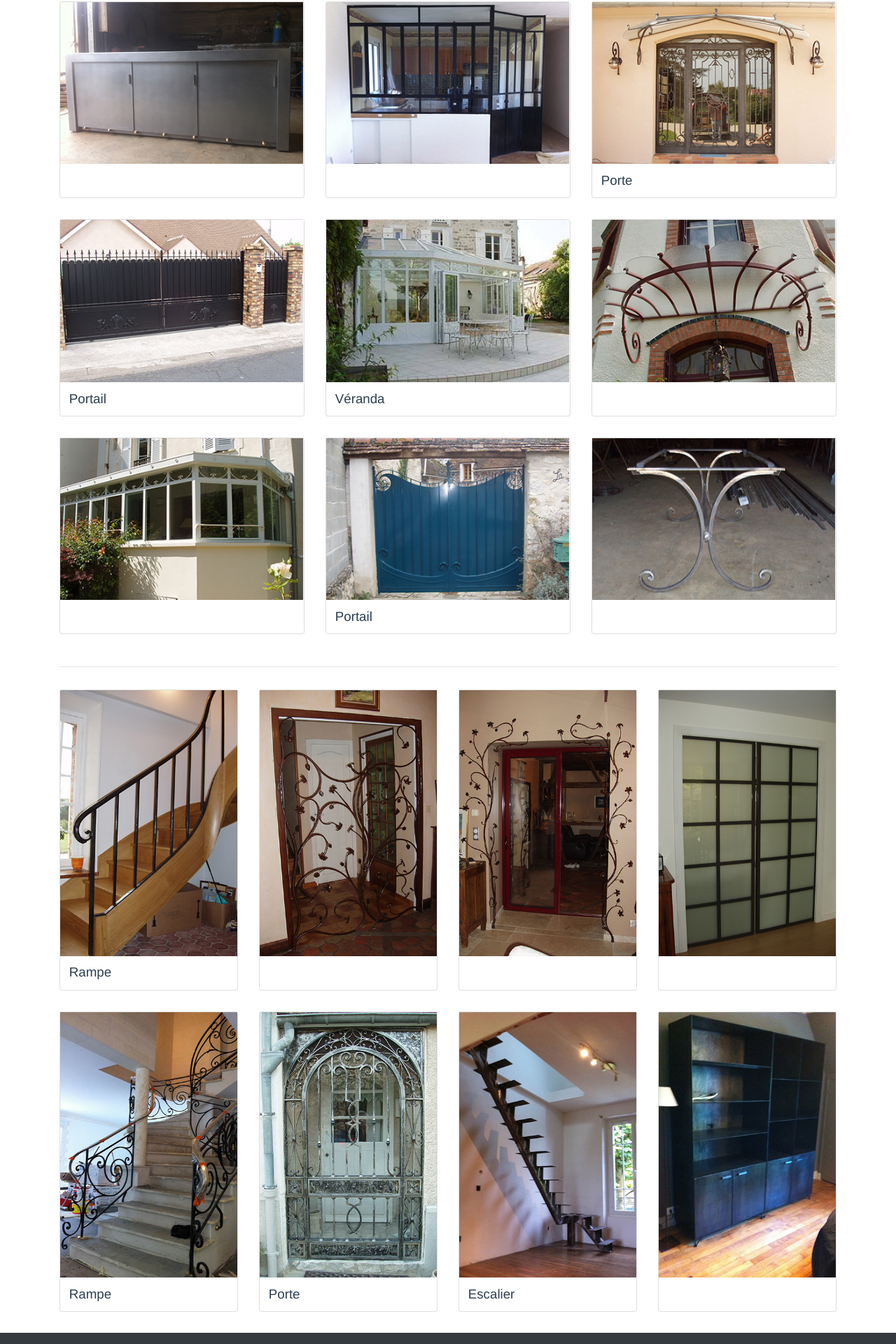
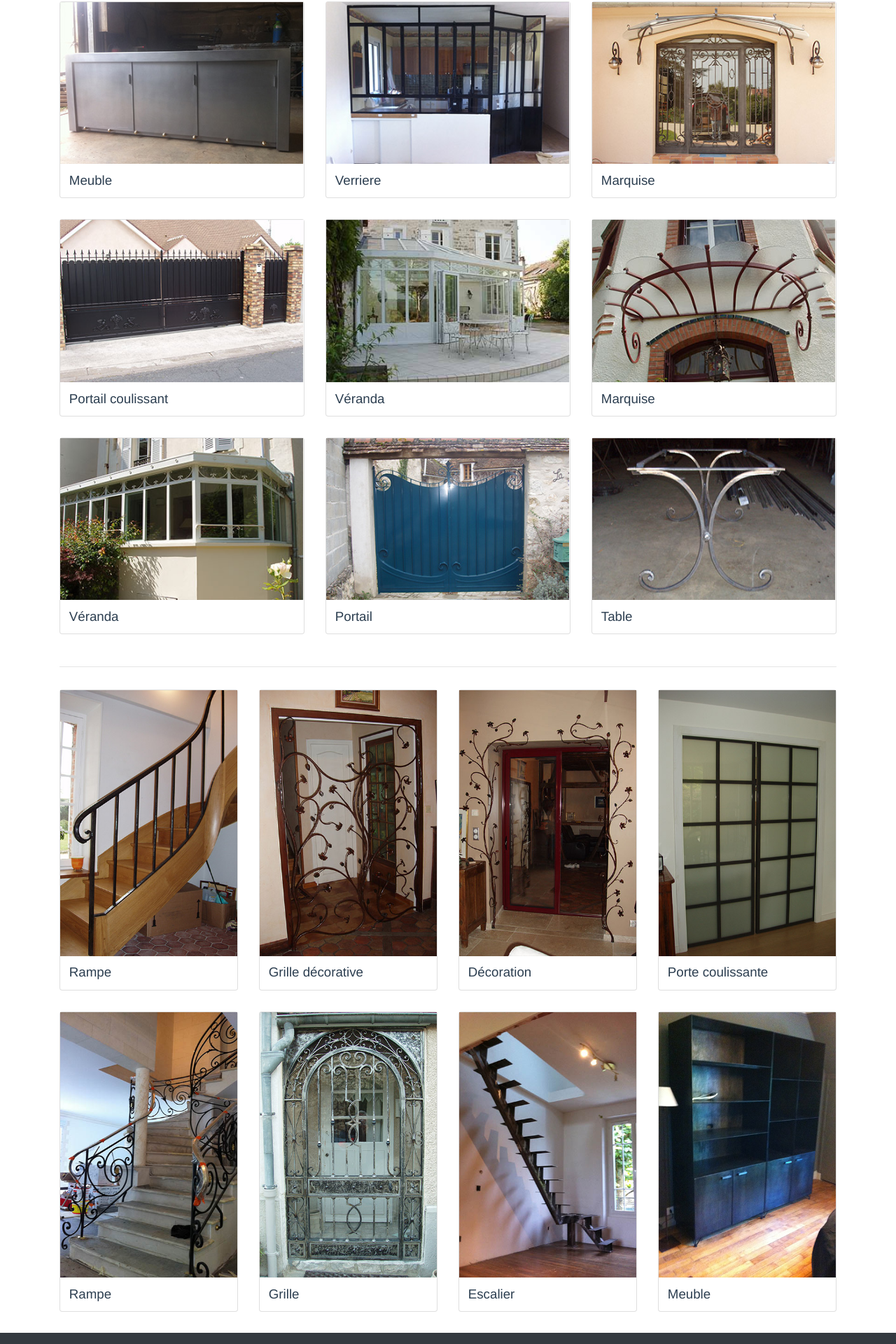
Before and after one commit to Timdev0/ferronnerie-peltier, a Vue app: page /galerie in a window 1280 px wide. Shown: the part 829-2749 px from the top of the page at 70% size. Built offline with nearby package versions, Linux system fonts and the light colour scheme.

Commit message:
add legendes photo + rm form

```diff
--- a/src/views/Contact.vue
+++ b/src/views/Contact.vue
@@ -1,5 +1,5 @@
 <template>
-    <div id="contact" class="container">
+    <div id="contact" class="container taille">
 
       <!-- Page Heading/Breadcrumbs -->
       <h1 class="mt-4 mb-3">Contact</h1>
@@ -43,7 +43,7 @@
 
       <!-- Contact Form -->
       <!-- In order to set the email address and subject line for the contact form go to the bin/contact_me.php file. -->
-      <div class="row">
+      <div class="row" style="display:none;">
         <div class="col-lg-8 mb-4">
           <h3>Envoyer un message</h3>
           <form name="contact" method="POST" action="/success.html" netlify-recaptcha netlify>
@@ -101,6 +101,9 @@
   .captcha{
     margin-bottom: 8px;
   }
+  .taille{
+    height: 700px;
+  }
 </style>
 
 <script>
--- a/src/views/Galerie.vue
+++ b/src/views/Galerie.vue
@@ -45,7 +45,7 @@
         <div class="card h-100">
           <image-dialog thumb="/assets/10-thumb.jpg" full="/assets/10.jpg" altname="temp" titlename="temp"></image-dialog>
           <div class="card-body">
-            <h3 class="card-title"></h3>
+            <h3 class="card-title">Garde Corps</h3>
           </div>
         </div>
       </div>
@@ -62,7 +62,7 @@
         <div class="card h-100">
           <image-dialog thumb="/assets/12-thumb.jpg" full="/assets/12.jpg" altname="temp" titlename="temp"></image-dialog>
           <div class="card-body">
-            <h3 class="card-title"></h3>
+            <h3 class="card-title">Meuble</h3>
           </div>
         </div>
       </div>
@@ -71,7 +71,7 @@
         <div class="card h-100">
           <image-dialog thumb="/assets/13-thumb.jpg" full="/assets/13.jpg" altname="temp" titlename="temp"></image-dialog>
           <div class="card-body">
-            <h3 class="card-title"></h3>
+            <h3 class="card-title">Verriere</h3>
           </div>
         </div>
       </div>
@@ -80,7 +80,7 @@
         <div class="card h-100">
           <image-dialog thumb="/assets/14-thumb.jpg" full="/assets/14.jpg" altname="Porte" titlename="Porte"></image-dialog>
           <div class="card-body">
-            <h3 class="card-title">Porte</h3>
+            <h3 class="card-title">Marquise</h3>
           </div>
         </div>
       </div>
@@ -89,7 +89,7 @@
         <div class="card h-100">
           <image-dialog thumb="/assets/15-thumb.jpg" full="/assets/15.jpg" altname="Portail" titlename="Portail"></image-dialog>
           <div class="card-body">
-            <h3 class="card-title">Portail</h3>
+            <h3 class="card-title">Portail coulissant</h3>
           </div>
         </div>
       </div>
@@ -107,7 +107,7 @@
         <div class="card h-100">
           <image-dialog thumb="/assets/17-thumb.jpg" full="/assets/17.jpg" altname="temp" titlename="temp"></image-dialog>
           <div class="card-body">
-            <h3 class="card-title"></h3>
+            <h3 class="card-title">Marquise</h3>
           </div>
         </div>
       </div>
@@ -116,7 +116,7 @@
         <div class="card h-100">
           <image-dialog thumb="/assets/18-thumb.jpg" full="/assets/18.jpg" altname="temp" titlename="temp"></image-dialog>
           <div class="card-body">
-            <h3 class="card-title"></h3>
+            <h3 class="card-title">Véranda</h3>
           </div>
         </div>
       </div>
@@ -134,7 +134,7 @@
         <div class="card h-100">
           <image-dialog thumb="/assets/20-thumb.jpg" full="/assets/20.jpg" altname="temp" titlename="temp"></image-dialog>
           <div class="card-body">
-            <h3 class="card-title"></h3>
+            <h3 class="card-title">Table</h3>
           </div>
         </div>
       </div>
@@ -156,7 +156,7 @@
         <div class="card h-100">
           <image-dialog thumb="/assets/98-thumb.jpg" full="/assets/98.jpg" altname="temp" titlename="temp"></image-dialog>
           <div class="card-body">
-            <h3 class="card-title"></h3>
+            <h3 class="card-title">Grille décorative</h3>
           </div>
         </div>
       </div>
@@ -165,7 +165,7 @@
         <div class="card h-100">
           <image-dialog thumb="/assets/97-thumb.jpg" full="/assets/97.jpg" altname="temp" titlename="temp"></image-dialog>
           <div class="card-body">
-            <h3 class="card-title"></h3>
+            <h3 class="card-title">Décoration</h3>
           </div>
         </div>
       </div>
@@ -174,7 +174,7 @@
         <div class="card h-100">
           <image-dialog thumb="/assets/96-thumb.jpg" full="/assets/96.jpg" altname="temp" titlename="temp"></image-dialog>
           <div class="card-body">
-            <h3 class="card-title"></h3>
+            <h3 class="card-title">Porte coulissante</h3>
           </div>
         </div>
       </div>
@@ -192,7 +192,7 @@
         <div class="card h-100">
           <image-dialog thumb="/assets/94-thumb.jpg" full="/assets/94.jpg" altname="Porte"  titlename="Porte"></image-dialog>
           <div class="card-body">
-            <h3 class="card-title">Porte</h3>
+            <h3 class="card-title">Grille</h3>
           </div>
         </div>
       </div>
@@ -211,7 +211,7 @@
           <!-- <img class="card-img-top" src="/assets/92.jpg" alt> -->
           <image-dialog thumb="/assets/92-thumb.jpg" full="/assets/92.jpg" altname="temp" titlename="temp"></image-dialog>
           <div class="card-body">
-            <h3 class="card-title"></h3>
+            <h3 class="card-title">Meuble</h3>
           </div>
         </div>
       </div>
```
